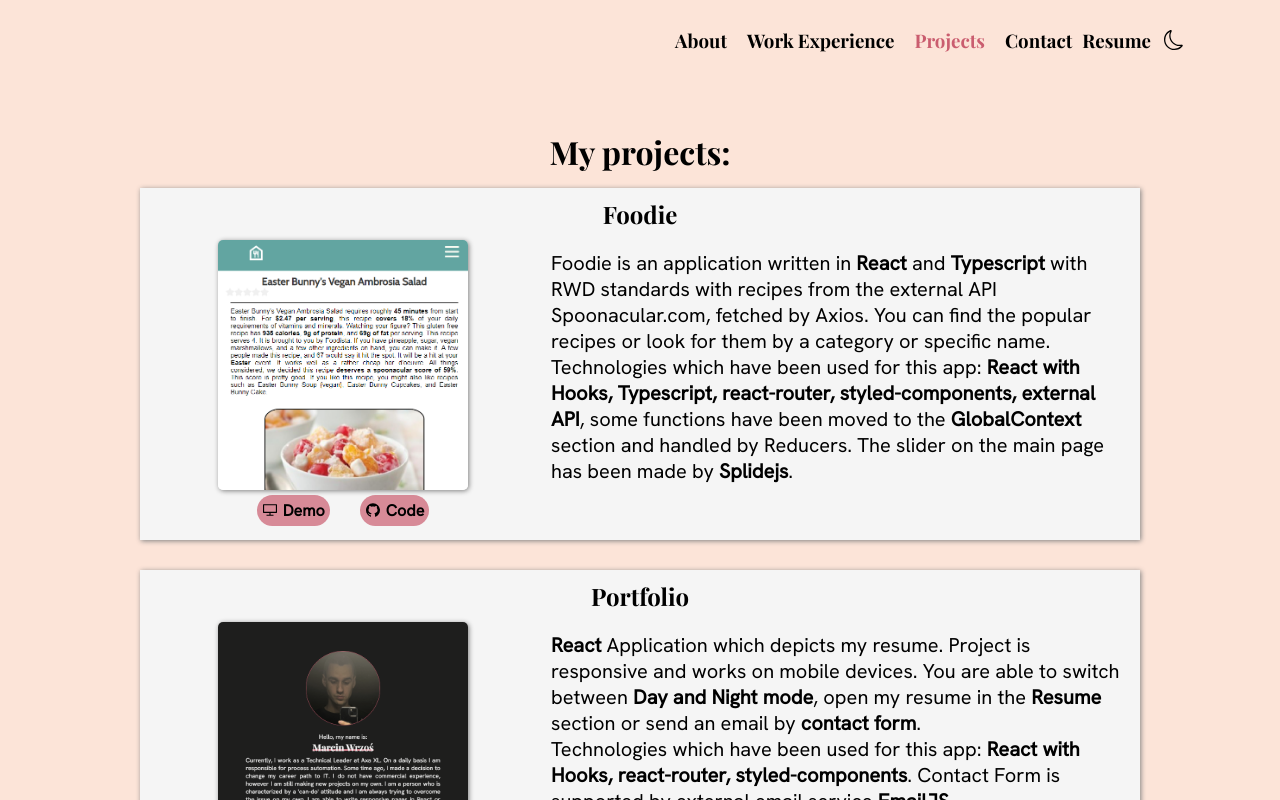
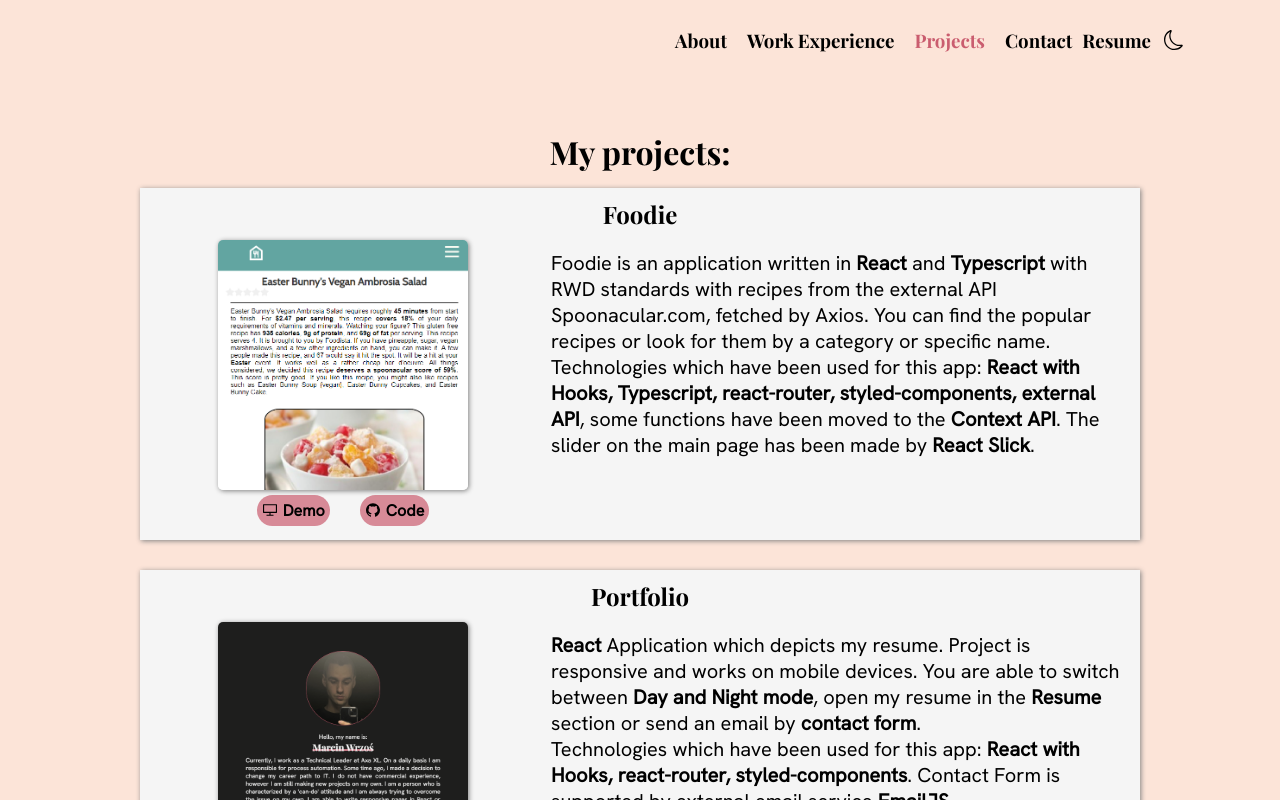
Before and after one commit to Marcinwrzs/Portfolio, a React (Create React App) app: page /#/projects in a window 1280 px wide. Built offline with nearby package versions, Linux system fonts and the light colour scheme.

Commit message:
changes in project description

```diff
--- a/src/pages/components/Projects/Projects.jsx
+++ b/src/pages/components/Projects/Projects.jsx
@@ -19,7 +19,7 @@ const Projects = () => {
       page: 'https://foodie-reactapp.netlify.app/',
       github: 'https://github.com/Marcinwrzs/Foodie',
       description: 'Foodie is an application written in <b>React</b> and <b>Typescript</b> with RWD standards with recipes from the external API Spoonacular.com, fetched by Axios. You can find the popular recipes or look for them by a category or specific name.',
-      technologies: 'Technologies which have been used for this app: <b>React with Hooks, Typescript, react-router, styled-components, external API</b>, some functions have been moved to the <b>GlobalContext</b> section and handled by Reducers. The slider on the main page has been made by <b>Splidejs</b>.'
+      technologies: 'Technologies which have been used for this app: <b>React with Hooks, Typescript, react-router, styled-components, external API</b>, some functions have been moved to the <b>Context API</b>. The slider on the main page has been made by <b>React Slick</b>.'
     },
     {
       id: 2,
```
